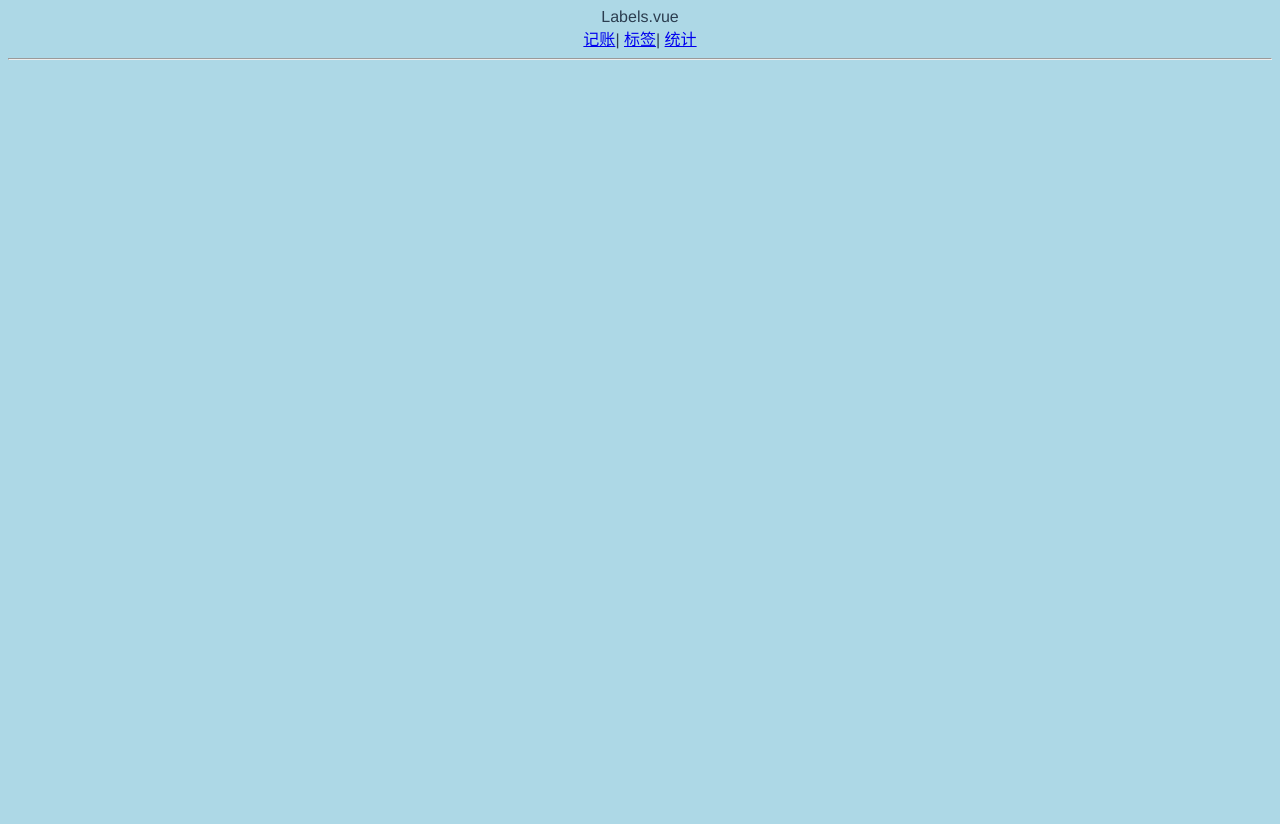
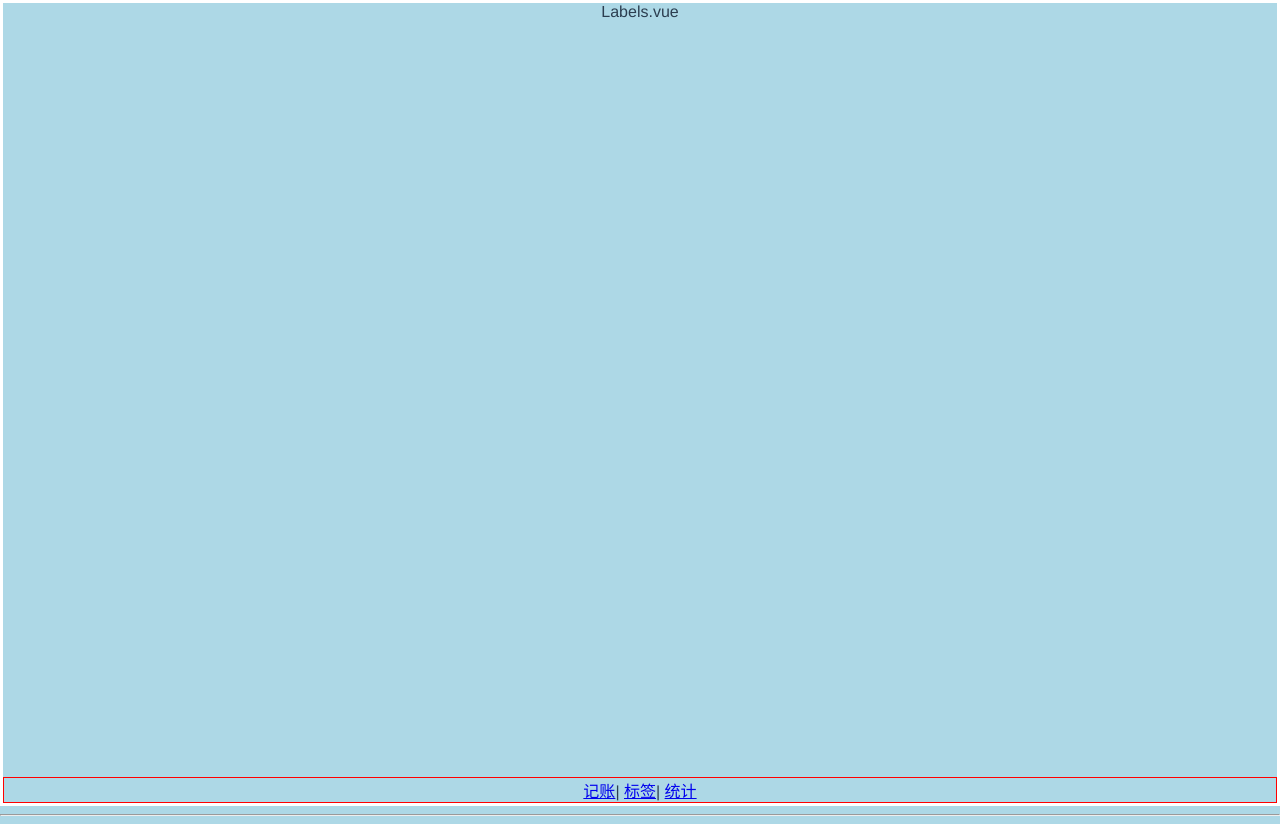
Before and after one commit to yufanz99000/miniLedger-test, a Vue app: page /#/labels in a window 1280 px wide. Before the commit the page ends 800 px from the top, so only its background shows below. Built offline with nearby package versions, Linux system fonts and the light colour scheme.

Commit message:
css3times

```diff
--- a/src/App.vue
+++ b/src/App.vue
@@ -9,6 +9,10 @@
 
 
 <style lang="scss">
+  body{
+    margin:0; padding:0;
+    box-sizing: border-box;
+  }
    @import "~@/assets/styles/test.scss";
    body {
      background: $pink;
--- a/src/components/Nav.vue
+++ b/src/components/Nav.vue
@@ -1,5 +1,5 @@
 <template>
-    <div>
+    <div class="nav">
         <router-link to="/money">记账</router-link>|
         <router-link to="/labels">标签</router-link>|
         <router-link to="statistics">统计</router-link>
@@ -13,5 +13,7 @@
 </script>
 
 <style lang="scss" scoped>
-
+    .nav{
+        border: 1px solid red;
+    }
 </style>
--- a/src/router/index.ts
+++ b/src/router/index.ts
@@ -4,6 +4,7 @@
 import Money from '@/views/Money.vue';
 import Labels from '@/views/Labels.vue';
 import Statistics from '@/views/Statistics.vue';
+import NotFound from '@/views/NotFound.vue';
 
 Vue.use(VueRouter)
 
@@ -23,6 +24,10 @@
     {
       path:'/statistics',
       component: Statistics
+    },
+    {
+      path:'*',
+      component: NotFound
     }
   ]
 
--- a/src/views/Home.vue
+++ b/src/views/Home.vue
@@ -1,4 +1,4 @@
-<script src="../router/index.ts"></script>
+
 <template>
   <div class="home">
     <img alt="Vue logo" src="../assets/logo.png">
--- a/src/views/Labels.vue
+++ b/src/views/Labels.vue
@@ -1,5 +1,6 @@
 <template>
-    <div>Labels.vue
+    <div class="nav-wrapper">
+        <div class="content">Labels.vue</div>
         <Nav></Nav>
     </div>
 </template>
@@ -13,5 +14,14 @@
 </script>
 
 <style lang="scss" scoped>
-
+    .nav-wrapper{
+        border: 3px solid white;
+        display: flex;
+        flex-direction: column;
+        height: 100vh;
+    }
+    .content{
+        overflow: auto;
+        flex-grow: 1;
+    }
 </style>
--- a/src/views/Money.vue
+++ b/src/views/Money.vue
@@ -1,5 +1,6 @@
 <template>
-    <div>Money.vue
+    <div class="nav-wrapper">
+        <div class="content">Money.vue</div>
         <Nav></Nav>
     </div>
 </template>
@@ -12,5 +13,14 @@
 </script>
 
 <style lang="scss" scoped>
-
+    .nav-wrapper{
+        border: 3px solid white;
+        display: flex;
+        flex-direction: column;
+        height: 100vh;
+    }
+    .content{
+        overflow: auto;
+        flex-grow: 1;
+    }
 </style>
--- /dev/null
+++ b/src/views/NotFound.vue
@@ -0,0 +1,15 @@
+<template>
+    <div>当前页面不存在
+    <div><router-link to="/">返回首页</router-link></div>
+    </div>
+</template>
+
+<script lang="ts">
+    export default {
+        name: 'NotFound'
+    };
+</script>
+
+<style lang="scss" scoped>
+
+</style>
--- a/src/views/Statistics.vue
+++ b/src/views/Statistics.vue
@@ -1,5 +1,6 @@
 <template>
-    <div>Statistics.vue
+    <div class="nav-wrapper">
+        <div class="content">Statistics.vue</div>
         <Nav></Nav>
     </div>
 </template>
@@ -13,5 +14,14 @@
 </script>
 
 <style lang="scss" scoped>
-
+    .nav-wrapper{
+        border: 3px solid white;
+        display: flex;
+        flex-direction: column;
+        height: 100vh;
+    }
+    .content{
+        overflow: auto;
+        flex-grow: 1;
+    }
 </style>
```
